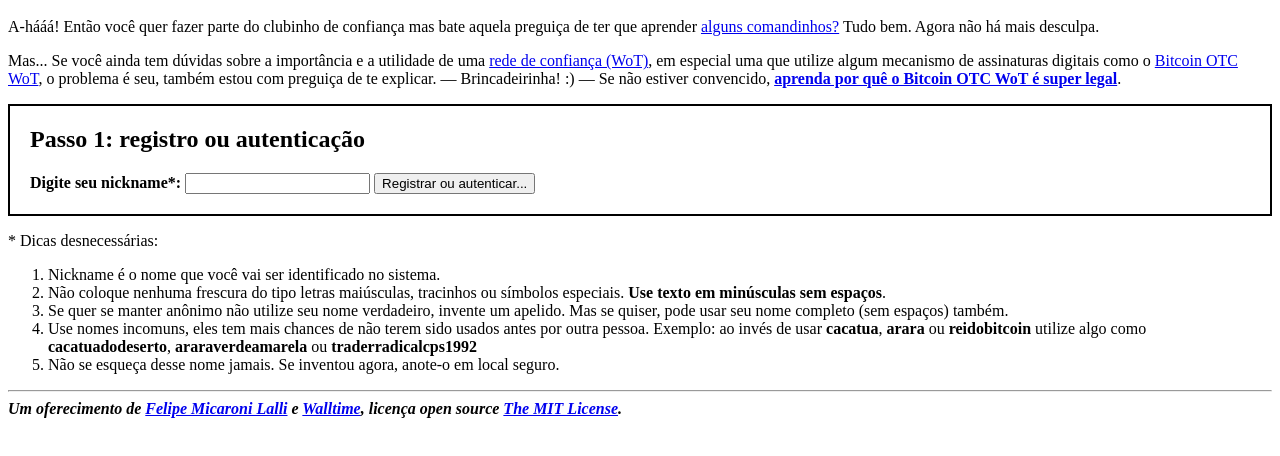
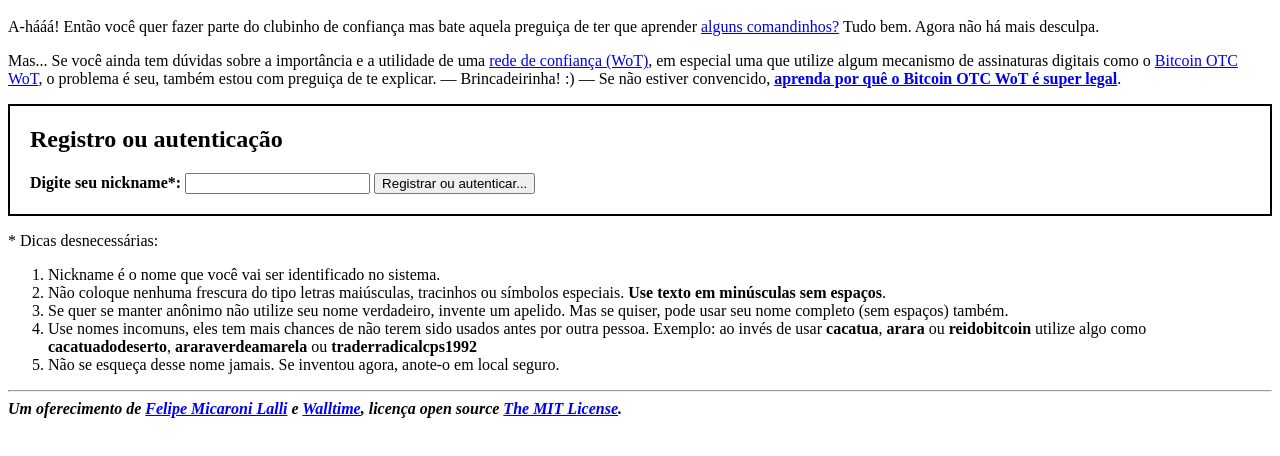
Before and after one commit to tnarnold/wot-for-the-lazy, a plain HTML site: page index.html in a window 1280 px wide. Shown: the part 48-504 px from the top of the page. Drawn offline with Linux system fonts and the light colour scheme.

Commit message:
Removing unnecessary text.

```diff
--- a/index.html
+++ b/index.html
@@ -28,7 +28,7 @@
 
 <form style="border: 2px black solid; padding-left: 20px; padding-right: 20px; padding-bottom: 20px;"
       onsubmit="login(); return false;">
-<h2>Passo 1: registro ou autenticação</h2>
+<h2>Registro ou autenticação</h2>
 
 <label>
     <b>Digite seu nickname*:</b>
```
